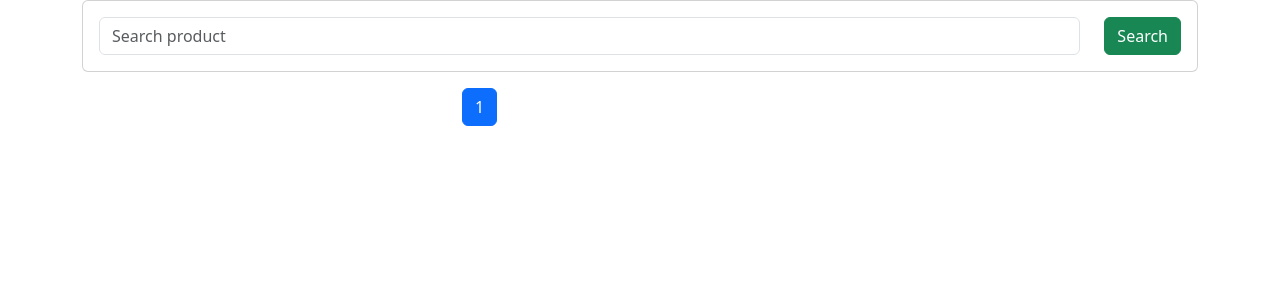
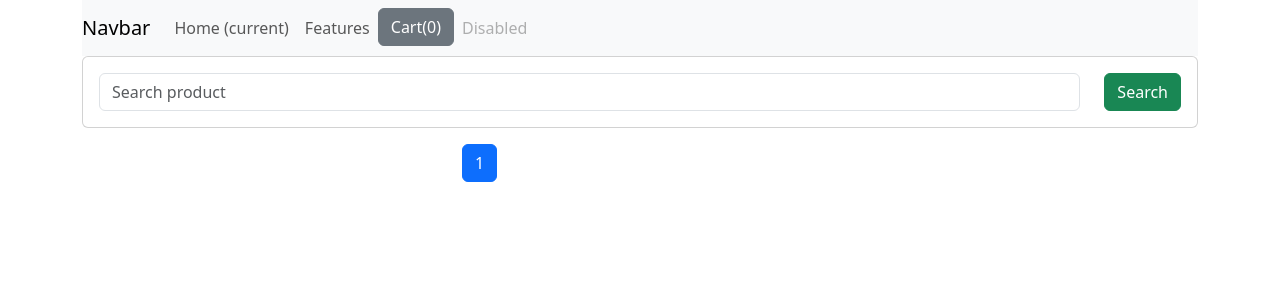
Before and after one commit to gauravlad21/ecommerce-django, a Django app: page /index/ in a window 1280 px wide. Shown: the top 300 px of the page. Run offline with Django 4.2, Linux system fonts and the light colour scheme; data that the repository does not hold is empty; some libraries are stand-ins or nearby versions.

Commit message:
checkout functionality using localStorage

```diff
--- a/ecomsite/ecomsite/urls.py
+++ b/ecomsite/ecomsite/urls.py
@@ -20,5 +20,6 @@ from shop import views
 urlpatterns = [
     path('admin/', admin.site.urls),
     path('index/', views.index, name="index"),
-    path('<int:pk>/', views.detail, name="detail")
+    path('<int:pk>/', views.detail, name="detail"),
+    path('checkout/', views.checkout, name="checkout"),
 ]
--- a/ecomsite/shop/admin.py
+++ b/ecomsite/shop/admin.py
@@ -1,4 +1,5 @@
 from django.contrib import admin
-from .models import Products
+from .models import Products, Order
 
 admin.site.register(Products)
+admin.site.register(Order)
--- a/ecomsite/shop/templates/shop/index.html
+++ b/ecomsite/shop/templates/shop/index.html
@@ -11,9 +11,52 @@
             src="https://code.jquery.com/jquery-3.6.3.js"
             integrity="sha256-nQLuAZGRRcILA+6dMBOvcRh5Pe310sBpanc6+QBmyVM="
             crossorigin="anonymous"></script>
+
+    <script src="https://cdn.jsdelivr.net/npm/popper.js@1.12.9/dist/umd/popper.min.js"
+            integrity="sha384-ApNbgh9B+Y1QKtv3Rn7W3mgPxhU9K/ScQsAP7hUibX39j7fakFPskvXusvfa0b4Q"
+            crossorigin="anonymous"></script>
+    <script src="https://cdn.jsdelivr.net/npm/bootstrap@4.0.0/dist/js/bootstrap.min.js"
+            integrity="sha384-JZR6Spejh4U02d8jOt6vLEHfe/JQGiRRSQQxSfFWpi1MquVdAyjUar5+76PVCmYl"
+            crossorigin="anonymous"></script>
+
 </head>
 <body>
 <div class="container">
+    <div class="row">
+        <div class="col">
+            <nav class="navbar navbar-expand-lg navbar-light bg-light">
+                <a class="navbar-brand" href="#">Navbar</a>
+                <button class="navbar-toggler" type="button" data-toggle="collapse" data-target="#navbarNav"
+                        aria-controls="navbarNav" aria-expanded="false" aria-label="Toggle navigation">
+                    <span class="navbar-toggler-icon"></span>
+                </button>
+                <div class="collapse navbar-collapse" id="navbarNav">
+                    <ul class="navbar-nav">
+                        <li class="nav-item active">
+                            <a class="nav-link" href="#">Home <span class="sr-only">(current)</span></a>
+                        </li>
+                        <li class="nav-item">
+                            <a class="nav-link" href="#">Features</a>
+                        </li>
+                        <li class="nav-item">
+                            <a id="cart" data-html="true" type="button" class="btn btn-secondary"
+                               data-container="body"
+                               data-toggle="popover"
+                               data-placement="bottom"
+                               data-content="Vivamus sagittis lacus vel augue laoreet rutrum faucibus.">
+                                Cart(0)
+                            </a>
+                        </li>
+                        <li class="nav-item">
+                            <a class="nav-link disabled" href="#">Disabled</a>
+                        </li>
+                    </ul>
+                </div>
+            </nav>
+        </div>
+    </div>
+
+
     <div class="row">
         <div class="col-md-12">
             <form class="card card-sm">
@@ -36,11 +79,9 @@
             <div class="card">
                 <img src="{{ product.image }}" class="card=img-top" height="200px" width="200px">
                 <div class="card-body">
-                    <div class="card-title">
-                        {{ product.title }}
-                    </div>
-                    <div class="card-text">
-                        ${{ product.price }}
+                    <div id="nm{{ product.id }}" class="card-title">{{ product.title }}</div>
+                    <div id="price{{product.id}}" class="card-text">
+                        {{ product.price }}
                     </div>
                     <a href="/{{ product.id }}" class="btn btn-warning">View</a>
                     <button id="{{ product.id }}" class="btn atc btn-warning">Add to cart</button>
@@ -74,7 +115,7 @@
         </div>
     </div>
 </div>
-</body>
+
 
 <script type="text/javascript">
     console.log('This is log');
@@ -90,13 +131,40 @@
         console.log("The add to card click "+item_id);
 
         if(cart[item_id]!=undefined){
-            cart[item_id] = cart[item_id] + 1;
+            quantity = cart[item_id][0] + 1
+            cart[item_id][0] = quantity
+            cart[item_id][2] = cart[item_id][2] + parseFloat(document.getElementById("price"+item_id).innerHTML);
         }
         else {
-            cart[item_id] = 1
+            quantity = 1
+            name = document.getElementById("nm"+item_id).innerHTML
+            price = parseFloat(document.getElementById("price"+item_id).innerHTML)
+            cart[item_id] = [quantity, name, price]
         }
         console.log(cart);
-        localStorage.setItem('cart', JSON.stringify(cart))
+        localStorage.setItem('cart', JSON.stringify(cart));
+        document.getElementById("cart").innerHTML= "Cart("+Object.keys(cart).length+")";
     });
+
+    $(document).ready(DisplayCart(cart))
+    function DisplayCart(cart) {
+        var cartString = "";
+        cartString += "<h5>this is cart</h5>";
+
+        let cartObj = JSON.parse(localStorage.getItem('cart'))
+        var cartIdx = 1;
+        for(var item_id in cart) {
+            cartString += cartIdx + ".";
+            cartString += cartObj[item_id][1] + "Qty:" + cartObj[item_id][0] + "<br>";
+            cartIdx += 1;
+        }
+        cartString += "<a href='/checkout'><button class='btn btn-warning' id='checkout'>Checkout</button></a>";
+        document.getElementById("cart").setAttribute('data-content', cartString);
+        $('[data-toggle="popover"]').popover();
+    }
+
+
+
 </script>
+</body>
 </html>
--- a/ecomsite/shop/views.py
+++ b/ecomsite/shop/views.py
@@ -1,5 +1,5 @@
 from django.shortcuts import render
-from .models import Products
+from .models import Products, Order
 from django.core.paginator import Paginator
 
 
@@ -9,7 +9,7 @@ def index(request):
     if item_name != "" and item_name is not None:
         product_objects = Products.objects.filter(title__icontains=item_name)
 
-    paginator = Paginator(product_objects, 4)
+    paginator = Paginator(product_objects, 3)
     page = request.GET.get('page')
     product_objects = paginator.get_page(page)
 
@@ -19,3 +19,19 @@ def index(request):
 def detail(request, pk):
     product = Products.objects.get(pk=pk)
     return render(request, 'shop/detail.html', {'product': product})
+
+
+def checkout(request):
+    if request.method == 'POST':
+        items = request.POST.get('items', '')
+        name = request.POST.get('name', '')
+        email = request.POST.get('email', '')
+        address = request.POST.get('address', '')
+        city = request.POST.get('city', '')
+        state = request.POST.get('state', '')
+        zipcode = request.POST.get('zipcode', '')
+        total = request.POST.get('total', '')
+
+        order = Order(items=items, name=name, email=email, address=address, city=city, state=state, zipcode=zipcode, total=total)
+        order.save()
+    return render(request, 'shop/checkout.html', {})
```
Also changed, not shown: ecomsite/shop/models.py (+11 -0 lines), ecomsite/shop/templates/shop/checkout.html (added, +90 -0 lines), ecomsite/shop/migrations/0002_order.py (added), ecomsite/shop/migrations/0003_order_total.py (added).
